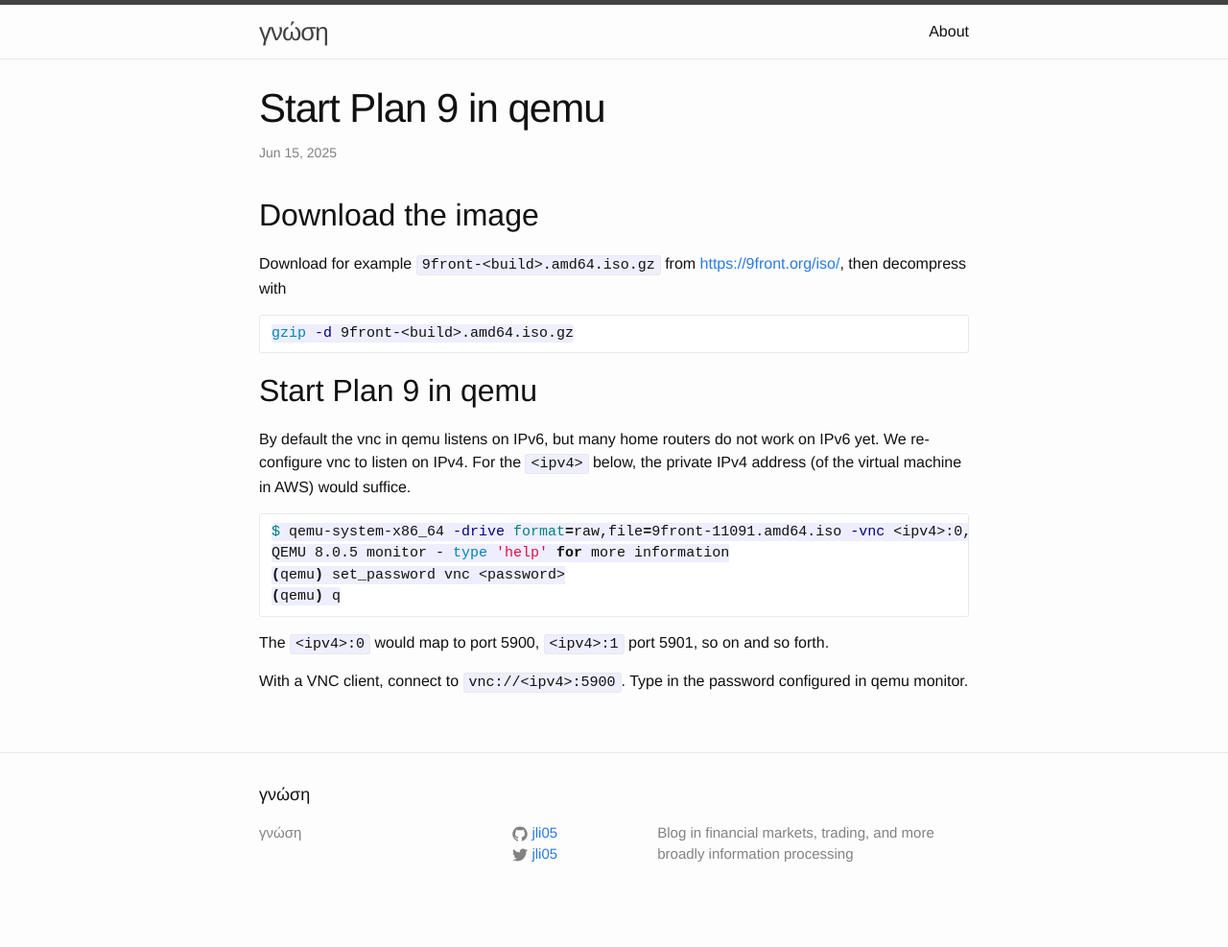
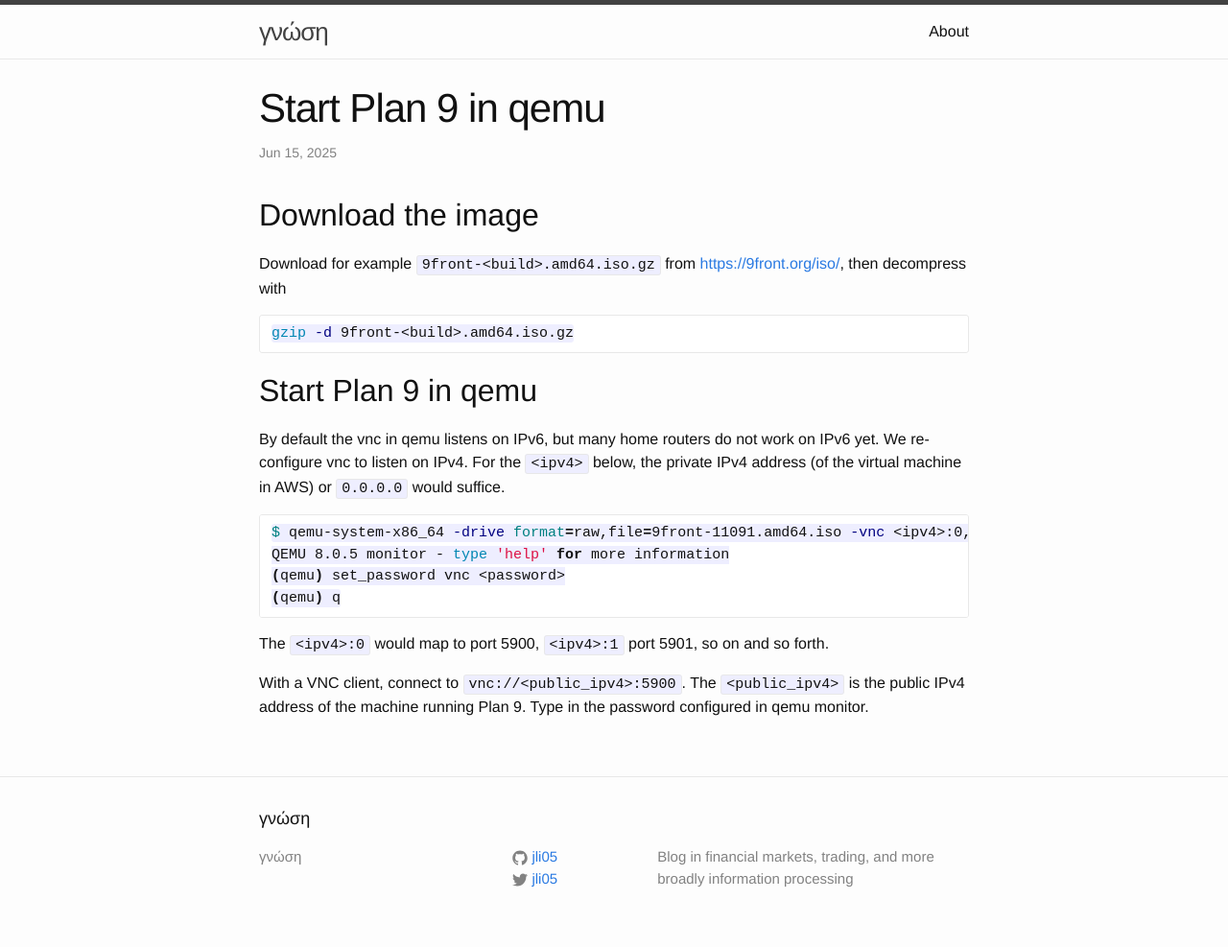
Before and after one commit to jli05/jli05.github.io, a Jekyll site: the page built from _posts/2025-06-15-start-plan9-in-qemu.md, in a window 1280 px wide. Shown: the whole page at 96% size. Built offline with Jekyll 4.4.1, drawn with Linux system fonts in a browser that asks for light colours; before the commit the page ends 962 px from its top, so only the background shows below that.

Commit message:
add notes on the IPv4 addresses

````diff
--- a/_posts/2025-06-15-start-plan9-in-qemu.md
+++ b/_posts/2025-06-15-start-plan9-in-qemu.md
@@ -11,7 +11,7 @@
 ```
 
 ## Start Plan 9 in qemu
-By default the vnc in qemu listens on IPv6, but many home routers do not work on IPv6 yet. We re-configure vnc to listen on IPv4. For the `<ipv4>` below, the private IPv4 address (of the virtual machine in AWS) would suffice.
+By default the vnc in qemu listens on IPv6, but many home routers do not work on IPv6 yet. We re-configure vnc to listen on IPv4. For the `<ipv4>` below, the private IPv4 address (of the virtual machine in AWS) or `0.0.0.0` would suffice.
 
 ```sh
 $ qemu-system-x86_64 -drive format=raw,file=9front-11091.amd64.iso -vnc <ipv4>:0,password=on -monitor stdio
@@ -22,4 +22,4 @@
 
 The `<ipv4>:0` would map to port 5900, `<ipv4>:1` port 5901, so on and so forth.
 
-With a VNC client, connect to `vnc://<ipv4>:5900`. Type in the password configured in qemu monitor.
+With a VNC client, connect to `vnc://<public_ipv4>:5900`. The `<public_ipv4>` is the public IPv4 address of the machine running Plan 9. Type in the password configured in qemu monitor.
````
